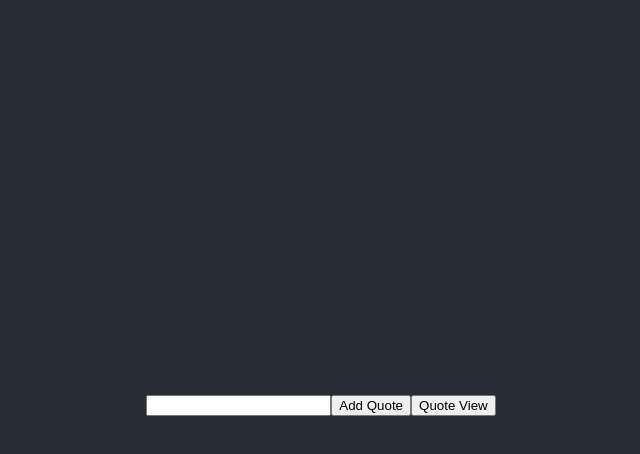
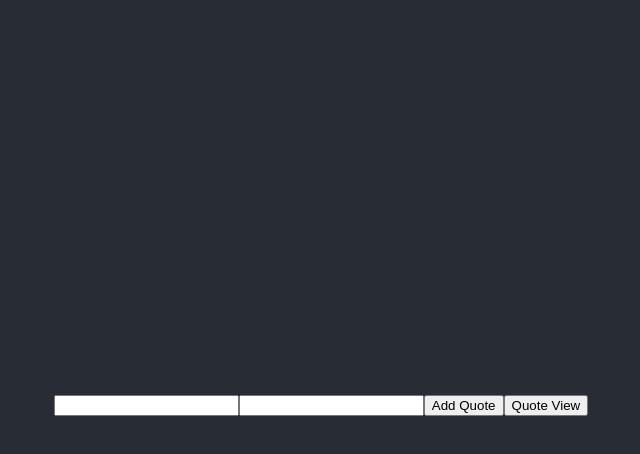
Before and after one commit to brsteele/quotes, a React (Create React App) app: page /quote-view in a window 1280 px wide. Both pictures are taken after a click on the button "Add new quote". Shown: the top 454 px of the page, without its empty margins (319-959 px from the left). Built offline with nearby package versions, Linux system fonts and the light colour scheme.

Commit message:
adding the 'by' field when adding a new quote. Now it doesn't just let you add text with a hardcoded quotee, you can even say who created/said the quote

```diff
--- a/src/App.tsx
+++ b/src/App.tsx
@@ -12,13 +12,13 @@ interface IState {
 }
 
 export interface IQuote {
-  quote: string;
+  text: string;
   by: string;
 }
 
 const someQuote: IQuote = {
   by: 'Steve Jobs',
-  quote: "Here's to the crazy ones"
+  text: "Here's to the crazy ones"
 };
 
 class App extends Component<{}, IState> {
@@ -48,9 +48,9 @@ class App extends Component<{}, IState> {
     );
   }
 
-  public addQuote(quote: string) {
+  public addQuote(newQuote: IQuote) {
     const updatedQuoteArray = this.state.quotes;
-    updatedQuoteArray.push({ quote, by: 'Some dude' });
+    updatedQuoteArray.push({ text: newQuote.text, by: newQuote.by });
     this.setState({ quotes: updatedQuoteArray });
   }
 
--- a/src/components/Quote.tsx
+++ b/src/components/Quote.tsx
@@ -8,7 +8,7 @@ interface IProps {
 const Quote: FunctionComponent<IProps> = ({ quote }) => {
   return (
     <>
-      <h1>{quote.quote}</h1>
+      <h1>{quote.text}</h1>
       <p>{quote.by}</p>
     </>
   );
--- a/src/views/NewQuote.tsx
+++ b/src/views/NewQuote.tsx
@@ -7,14 +7,20 @@ const navigateToQuoteView = () => {
 };
 
 interface IProps {
-  addQuote: (quote: string) => void;
+  addQuote: (quote: any) => void;
 }
 
 class NewQuote extends React.Component<RouteComponentProps & IProps, {}> {
-  public state = { newQuoteText: '' };
+  public state = {
+    quote: {
+      by: '',
+      text: ''
+    }
+  };
   constructor(props: IProps) {
     super(props);
-    this.handleTextChange = this.handleTextChange.bind(this);
+    this.handleQuoteTextChange = this.handleQuoteTextChange.bind(this);
+    this.handleByTextChange = this.handleByTextChange.bind(this);
     this.handleAddQuoteClicked = this.handleAddQuoteClicked.bind(this);
   }
   public render() {
@@ -22,8 +28,13 @@ class NewQuote extends React.Component<RouteComponentProps & IProps, {}> {
       <>
         <input
           type="text"
-          value={this.state.newQuoteText}
-          onChange={this.handleTextChange}
+          value={this.state.quote.text}
+          onChange={this.handleQuoteTextChange}
+        />
+        <input
+          type="text"
+          value={this.state.quote.by}
+          onChange={this.handleByTextChange}
         />
         <Button whenClicked={this.handleAddQuoteClicked}>Add Quote</Button>
         <Button whenClicked={navigateToQuoteView}>Quote View</Button>
@@ -31,11 +42,24 @@ class NewQuote extends React.Component<RouteComponentProps & IProps, {}> {
     );
   }
   private handleAddQuoteClicked() {
-    this.props.addQuote(this.state.newQuoteText);
-    this.setState({ newQuoteText: '' });
+    this.props.addQuote(this.state.quote);
+    this.setState({ quote: { text: '', by: '' } });
   }
-  private handleTextChange(evt: React.ChangeEvent<HTMLInputElement>) {
-    this.setState({ newQuoteText: evt.currentTarget.value });
+  private handleQuoteTextChange(evt: React.ChangeEvent<HTMLInputElement>) {
+    this.setState({
+      quote: {
+        by: this.state.quote.by,
+        text: evt.currentTarget.value
+      }
+    });
+  }
+  private handleByTextChange(evt: React.ChangeEvent<HTMLInputElement>) {
+    this.setState({
+      quote: {
+        by: evt.currentTarget.value,
+        text: this.state.quote.text
+      }
+    });
   }
 }
 
```
